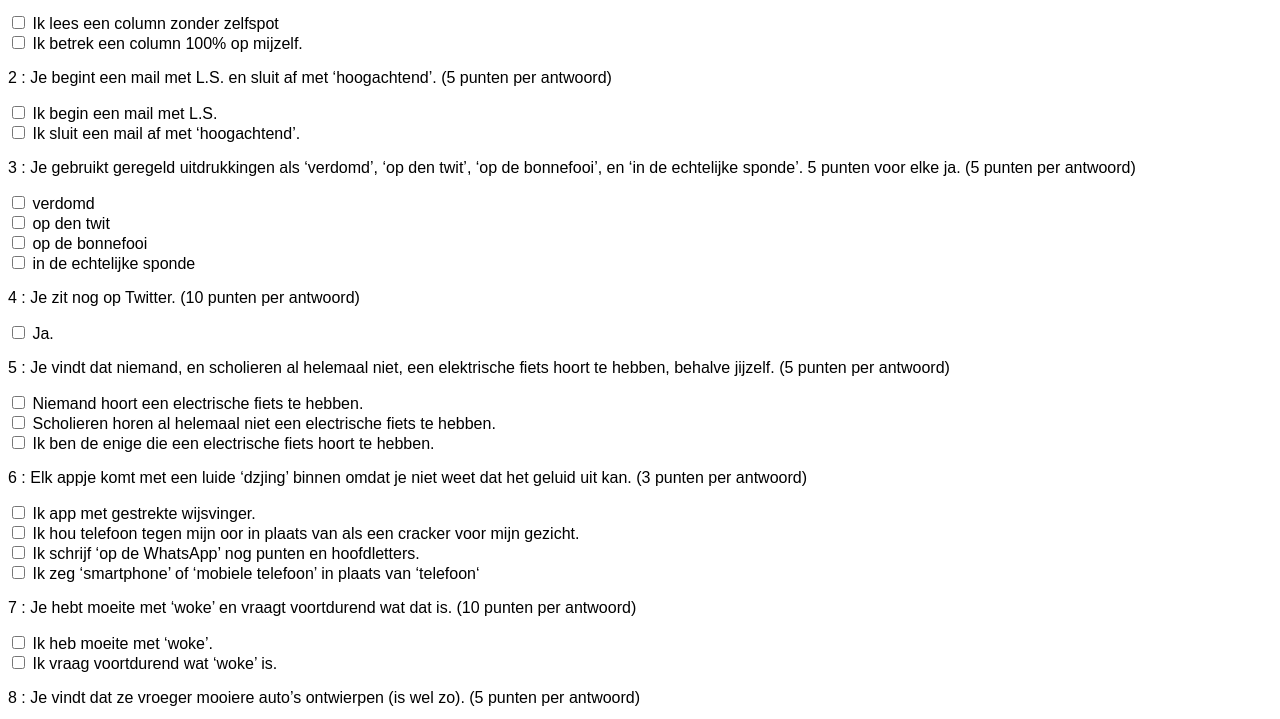
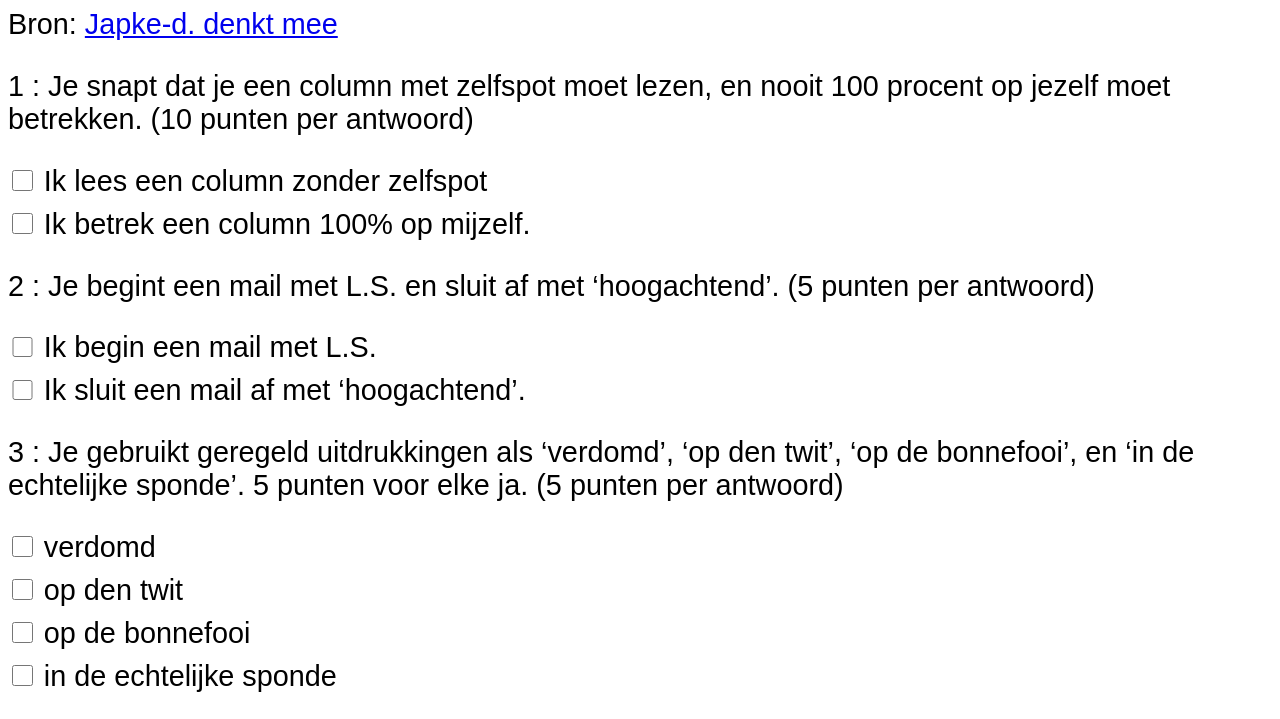
Before and after one commit to zegerk/ouwe-zak-test, a plain HTML site: page index.html in a window 1280 px wide. Shown: the part 135-854 px from the top of the page. Drawn offline with Linux system fonts and the light colour scheme.

Commit message:
Update index.html
+ css updates

```diff
--- a/index.html
+++ b/index.html
@@ -5,9 +5,21 @@
     <style>
         body {
             font-family: Poppins, Arial, sans-serif;
+			font-size: calc(1em + 1vw);
         }
+
+		div.answer {
+			margin-bottom: 10px;
+		}
+
+		input {
+			font-size: inherit;
+			width: calc(0.5em + 0.5vw);
+			height: calc(0.5em + 0.5vw);
+		}
+
         .question {
-            margin-bottom: 10px;
+            margin-bottom: 20px;
         }
     </style>
 </head>
@@ -248,7 +260,7 @@ const questionsWithPoints = [
             div.innerHTML = `<p>${index + 1} : ${item.question} (${item.points} punten per antwoord)</p>`;
 
             item.answer.forEach((answer) => {
-            div.innerHTML += `<input type="checkbox" data-points="${item.points}"> <label for="question${index}">${answer}</label><br/>`;
+            div.innerHTML += `<div class="answer"><input type="checkbox" data-points="${item.points}"> <label for="question${index}">${answer}</label></div>`;
             });
 
 
```
